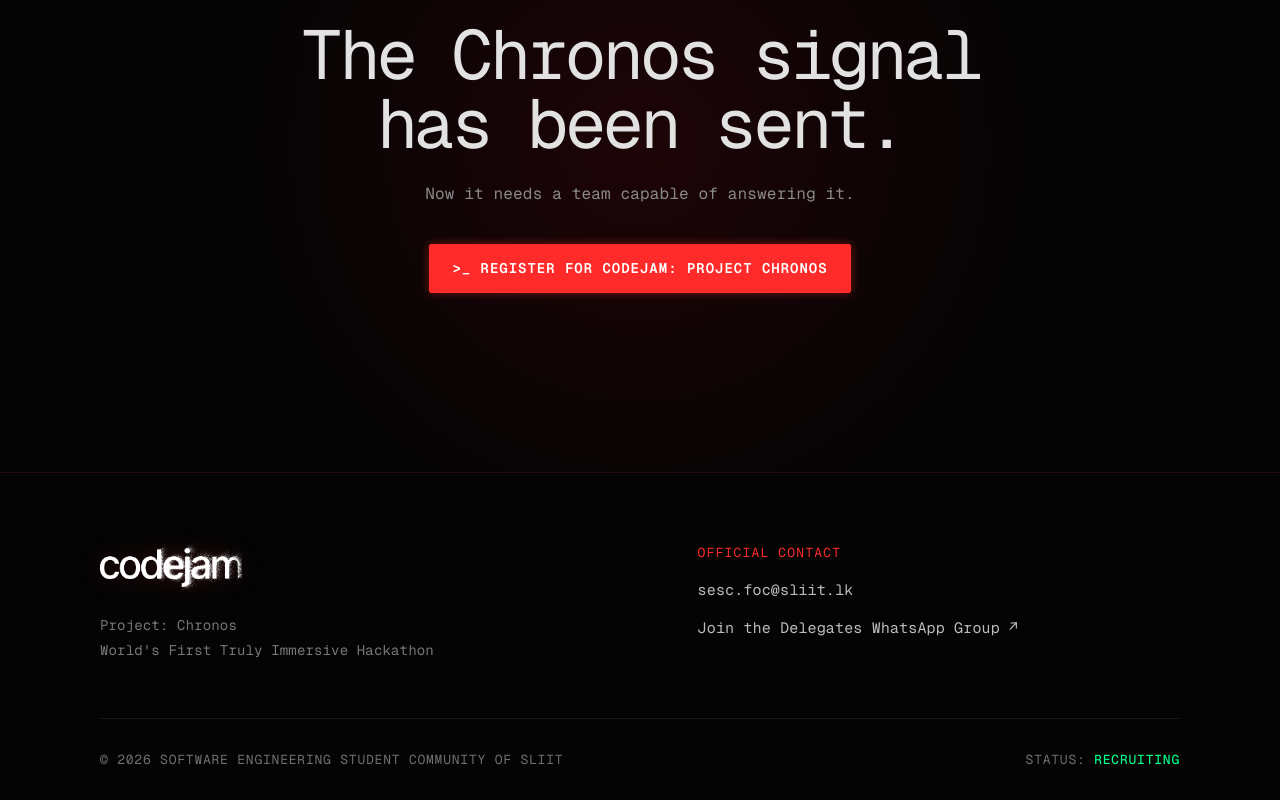
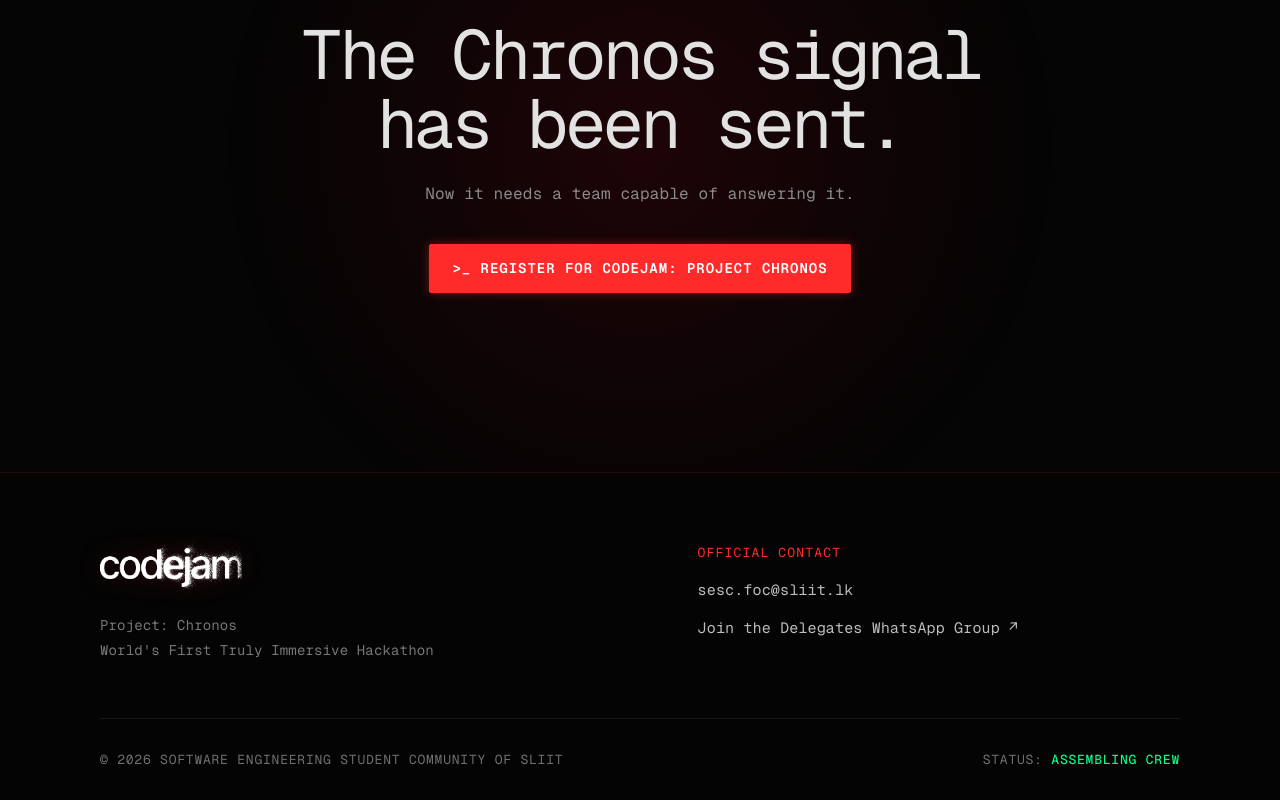
Before and after one commit to Sathufit/code-jam-opener, a Next.js app: page / in a window 1280 px wide. Shown: the part 7275-8075 px from the top of the page. Built offline with nearby package versions, Linux system fonts and the light colour scheme.

Commit message:
footer update

```diff
--- a/src/app/page.tsx
+++ b/src/app/page.tsx
@@ -33,6 +33,7 @@
     dateKey: "2026-07-02",
     activeFrom: "2026-07-02T00:00:00+05:30",
     activeUntil: "2026-07-06T20:00:00+05:30",
+    status: "Assembling Crew",
   },
   {
     title: "Awareness Session & Demo Trial",
@@ -41,6 +42,7 @@
     dateKey: "2026-07-06",
     activeFrom: "2026-07-06T20:00:00+05:30",
     activeUntil: "2026-07-06T21:00:00+05:30",
+    status: "Pre-Mission Briefing",
   },
   {
     title: "Registrations Close",
@@ -49,6 +51,7 @@
     dateKey: "2026-07-07",
     activeFrom: "2026-07-06T21:00:00+05:30",
     activeUntil: "2026-07-07T23:00:00+05:30",
+    status: "Boarding Window Closing",
   },
   {
     title: "Round 1 — The Trials",
@@ -58,6 +61,7 @@
     dateKey: "2026-07-08",
     activeFrom: "2026-07-07T23:00:00+05:30",
     activeUntil: "2026-07-08T22:30:00+05:30",
+    status: "The Trials: Tonight",
   },
   {
     title: "Finalist Announcement",
@@ -66,6 +70,7 @@
     dateKey: "2026-07-09",
     activeFrom: "2026-07-08T22:30:00+05:30",
     activeUntil: "2026-07-10T00:00:00+05:30",
+    status: "Survivors Identified",
   },
   {
     title: "Final Round",
@@ -74,6 +79,7 @@
     dateKey: "2026-07-12",
     activeFrom: "2026-07-10T00:00:00+05:30",
     activeUntil: "2026-07-12T15:00:00+05:30",
+    status: "Operation Chronos: Live",
   },
 ];
 
@@ -531,7 +537,12 @@
         <div className="site-container footer-bottom">
           <span>© 2026 Software Engineering Student Community of SLIIT</span>
           <span>
-            Status: <strong>Recruiting</strong>
+            Status:{" "}
+            <strong>
+              {activeTimelineIndex >= 0
+                ? timeline[activeTimelineIndex].status
+                : "Signal Recovered"}
+            </strong>
           </span>
         </div>
       </footer>
```
